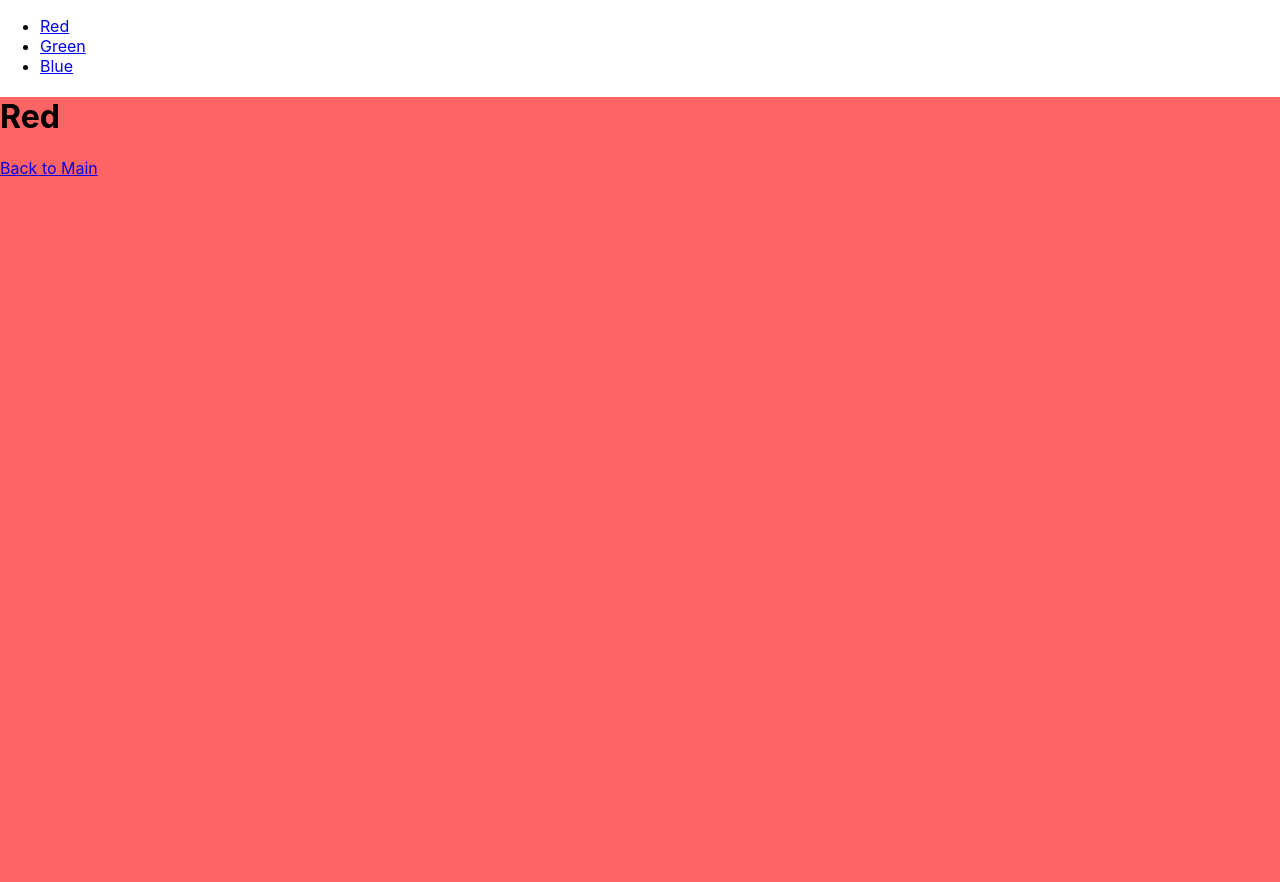
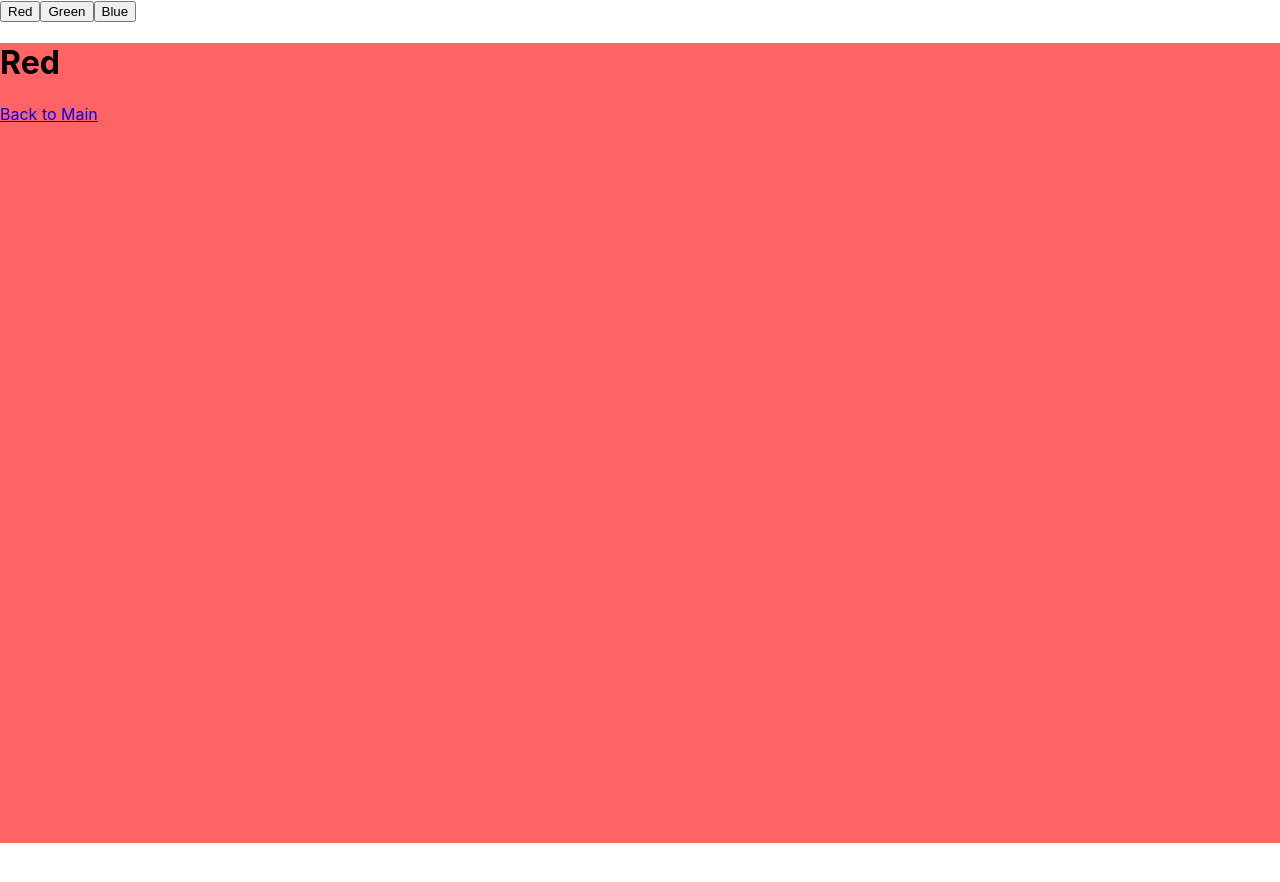
Before and after one commit to haroldjean01/color-router-scratch, a React (Create React App) app: page /255/100/100 in a window 1280 px wide. Shown: the top 882 px of the page. After the commit the page ends 843 px from the top, so only its background shows below. Built offline with nearby package versions, Linux system fonts and the light colour scheme.

Commit message:
added buttons to links and removed li

```diff
--- a/src/App.js
+++ b/src/App.js
@@ -10,17 +10,17 @@ function App() {
   return (
     <Router>
       <div className="app-container">
-        <ul>
-          <li>
-            <NavLink to="/255/100/100">Red</NavLink>
-          </li>
-          <li>
-            <NavLink to="/100/255/100">Green</NavLink>
-          </li>
-          <li>
-            <NavLink to="/100/100/255">Blue</NavLink>
-          </li>
-        </ul>
+        <NavLink to="/255/100/100">
+          <button>Red</button>
+        </NavLink>
+
+        <NavLink to="/100/255/100">
+          <button>Green</button>
+        </NavLink>
+
+        <NavLink to="/100/100/255">
+          <button>Blue</button>
+        </NavLink>
 
         <Switch>
           <Route exact path="/">
```
